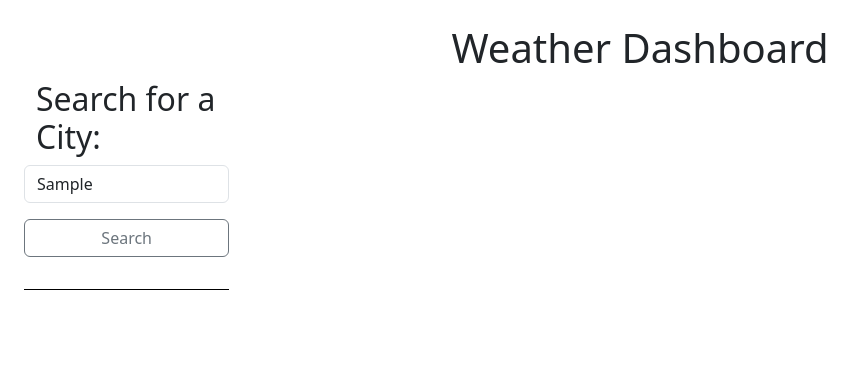
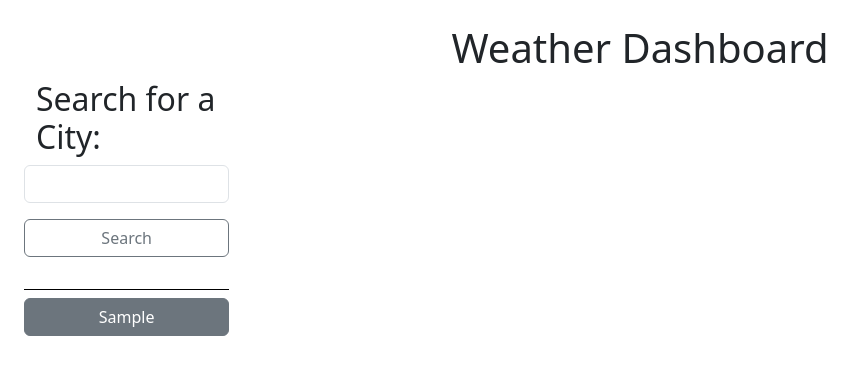
Before and after one commit to Umbelth94/Weather-App, a plain HTML site: page index.html in a window 1280 px wide. Both pictures are taken after typing "Sample" into the empty fields and a click on the button "Search". Shown: the whole page, without its empty margins (0-865 px from the left). Drawn offline with nearby package versions, Linux system fonts and the light colour scheme.

Commit message:
City names save and populate on left side of screen

```diff
--- a/assets/js/script.js
+++ b/assets/js/script.js
@@ -0,0 +1,43 @@
+//To Do:
+    //Tap into the API to actually populate the weather data
+
+var currentDate = dayjs().format('MM/DD/YYYY');
+var searchButton = document.querySelector('#search-btn');
+var cityInput = document.querySelector('#city-input')
+var savedCitiesContainer = document.querySelector('#saved-cities')
+
+var cityData = JSON.parse(localStorage.getItem('cityData')) || [];
+
+
+searchButton.addEventListener('click',function(){
+    saveCity();
+
+});
+
+function saveCity(){
+    var inputData = cityInput.value;
+    if (inputData === ''){
+        return;
+    }
+    cityData.push(inputData);
+    localStorage.setItem('cityData',JSON.stringify(cityData));
+    displayCities();
+    cityInput.value='';
+}
+
+function displayCities(){
+    savedCitiesContainer.innerHTML = '';
+    for (let i = 0; i < cityData.length; i++){
+        var cityBtn = document.createElement('button');
+        cityBtn.addEventListener('click', function(){
+            //Do the API populate function
+        });
+        cityBtn.textContent=cityData[i];
+        cityBtn.setAttribute('class', 'btn btn-secondary mt-2');
+        cityBtn.setAttribute
+        savedCitiesContainer.append(cityBtn);
+        console.log(cityData[i]);
+    }
+}
+
+displayCities();
--- a/index.html
+++ b/index.html
@@ -16,7 +16,7 @@
             <div class="col-sm-12 col-md-2">
                 <div id="search-section" class="row">
                     <h2>Search for a City:</h2>
-                    <input type="text" class="form-control">
+                    <input id="city-input" type="text" class="form-control">
                     <button type="button" id ="search-btn" class="btn btn-outline-secondary mt-3 ">Search </button>
                 </div>
                 <div id="saved-cities" class="row">
@@ -30,5 +30,7 @@
     </section>
 </body>
 <script src="https://cdn.jsdelivr.net/npm/bootstrap@5.3.2/dist/js/bootstrap.bundle.min.js" integrity="sha384-C6RzsynM9kWDrMNeT87bh95OGNyZPhcTNXj1NW7RuBCsyN/o0jlpcV8Qyq46cDfL" crossorigin="anonymous"></script>
+<script src="https://cdn.jsdelivr.net/npm/dayjs@1/dayjs.min.js"></script>
 <script src="./assets/js/script.js"></script>
+
 </html>
```
